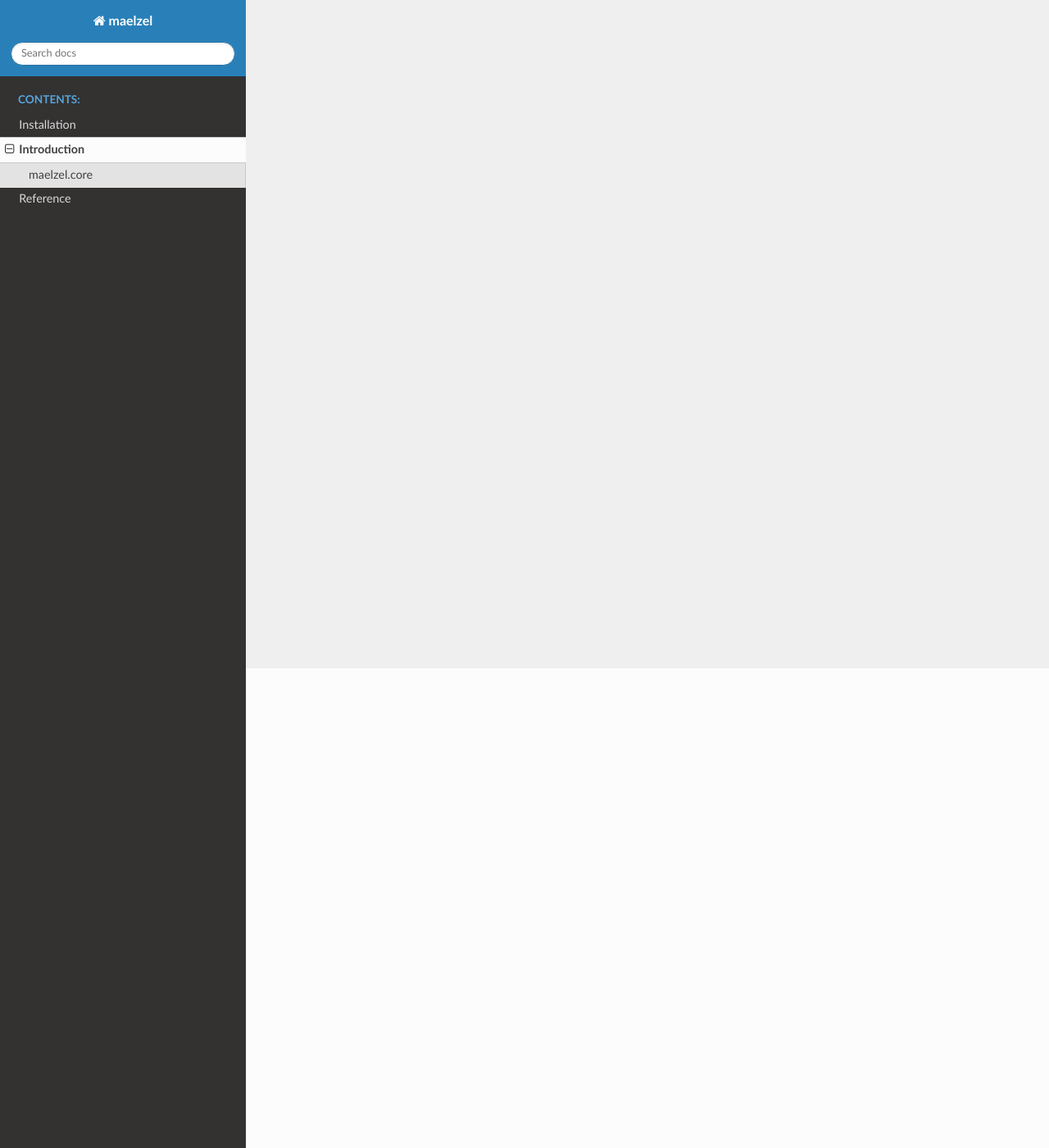
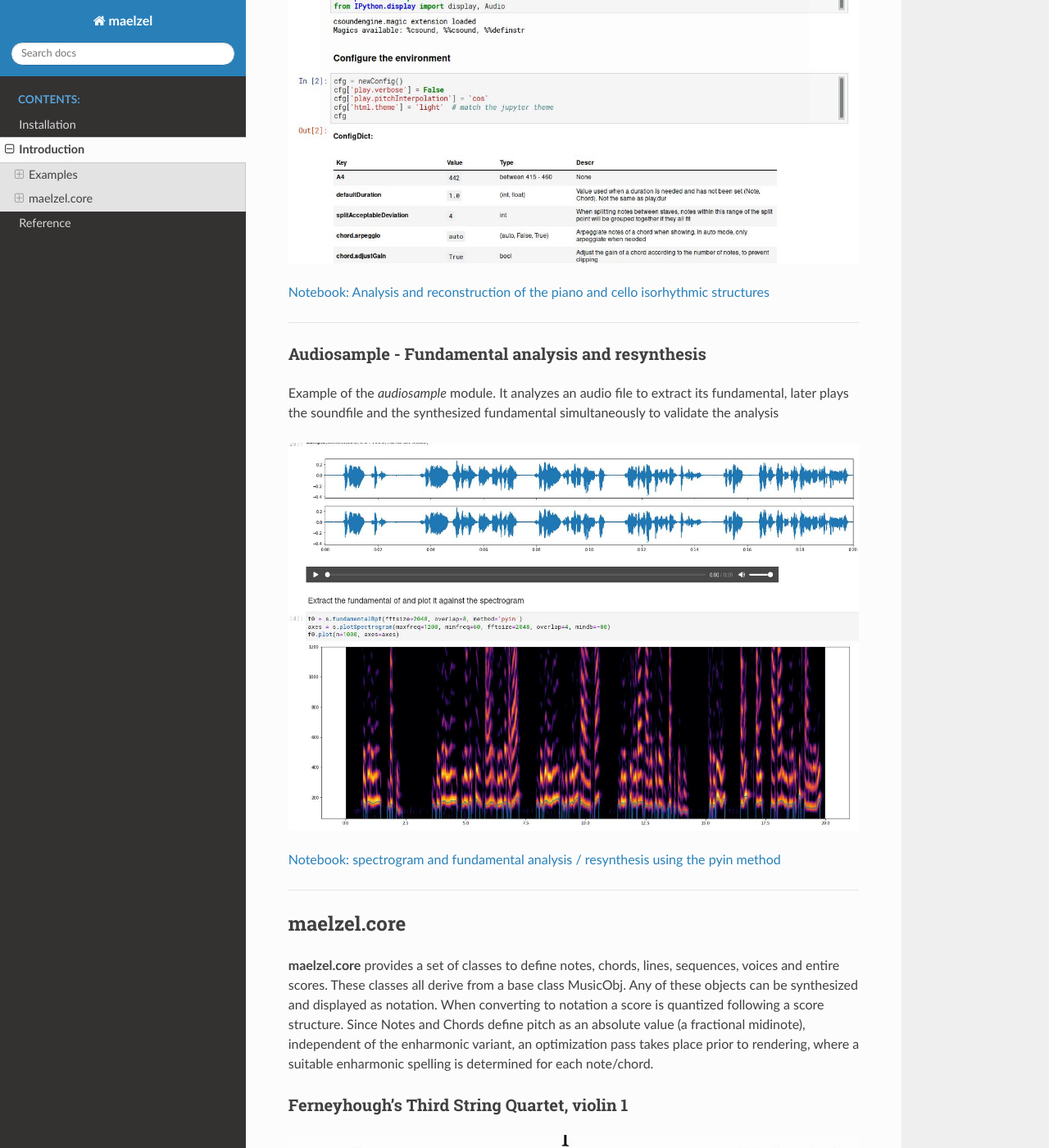
Before and after one commit to gesellkammer/maelzel, a Sphinx documentation site: the page built from docs/Introduction.rst, in a window 1280 px wide and 1400 px high, scrolled down 585 px. Shown: the whole window at 82% size. Built offline with Sphinx 7.4.7 and the Read the Docs theme 2.0.0, drawn with Linux system fonts in a browser that asks for light colours; pages that are not in the unit, such as notebooks, are missing from menus; some of the changed text lies outside the part shown.

Commit message:
fixed offline rendering

```diff
--- a/docs/Introduction.rst
+++ b/docs/Introduction.rst
@@ -1,9 +1,108 @@
 Introduction
 ============
+
+Introduction text
+
+Examples
+--------
+
+Messiaen - Quatour pour la fin du temps - La liturgie de Cristal
+~~~~~~~~~~~~~~~~~~~~~~~~~~~~~~~~~~~~~~~~~~~~~~~~~~~~~~~~~~~~~~~~
+
+This example contains an analysis and reconstruction of the rhythmic ostinati in Messiaen's "La liturgie de Cristal"
+
+.. image:: assets/messiaen-notebook.jpg
+  :target: https://nbviewer.jupyter.org/github/gesellkammer/maelzel/blob/master/examples/Messiaen-La%20Liturgie%20de%20Cristal.ipynb
+  :alt: Screenshot of jupyter notebook
+
+`Notebook: Analysis and reconstruction of the piano and cello isorhythmic structures <https://nbviewer.jupyter.org/github/gesellkammer/maelzel/blob/master/examples/Messiaen-La%20Liturgie%20de%20Cristal.ipynb>`_
+
+
+----
+
+
+Audiosample - Fundamental analysis and resynthesis
+~~~~~~~~~~~~~~~~~~~~~~~~~~~~~~~~~~~~~~~~~~~~~~~~~~
+
+Example of the `audiosample` module. It analyzes an audio file to
+extract its fundamental, later plays the soundfile and the synthesized
+fundamental simultaneously to validate the analysis
+
+.. image:: assets/audiosample-notebook.jpg
+  :target: https://nbviewer.org/github/gesellkammer/maelzel/blob/master/examples/audiosample.ipynb
+  :alt: Screenshot of audiosample notebook
+
+`Notebook: spectrogram and fundamental analysis / resynthesis using the pyin method <https://nbviewer.org/github/gesellkammer/maelzel/blob/master/examples/audiosample.ipynb?flush_cache=true>`_
+
+
+----------------------
 
 maelzel.core
 ------------
 
+**maelzel.core** provides a set of classes to define notes, chords,
+lines, sequences, voices and entire scores. These classes all derive
+from a base class MusicObj. Any of these objects can be synthesized
+and displayed as notation. When converting to notation a score is
+quantized following a score structure. Since Notes and Chords define
+pitch as an absolute value (a fractional midinote), independent of the
+enharmonic variant, an optimization pass takes place prior to rendering,
+where a suitable enharmonic spelling is determined for each note/chord.
+
+Ferneyhough's Third String Quartet, violin 1
+~~~~~~~~~~~~~~~~~~~~~~~~~~~~~~~~~~~~~~~~~~~~
+
+.. image:: assets/ferney1-orig.jpg
+
 .. code-block:: python
 
-    # Example here
+    from maelzel.core import *
+    from fractions import Fraction as F
+    struct = ScoreStruct.fromString(r'''
+        5/8, 36
+        .
+        3/8
+        11/16
+        5/8
+        4/8
+        .
+    ''')
+    struct.title = "Third String Quartet"
+    setScoreStruct(struct)
+
+    v1 = [
+        Rest(0.25*1.5 + 0.25*F(3, 5)),
+        Chord("5G 5E+", dur=0.25*1.5*F(3, 5), tied=True, dynamic='ppp'),
+        Chord("5G 5E+", dur=0.25+0.25*F(2, 3), gliss="6Gb 6F"),
+        Note("4C#", start=struct.locationToBeat(1, 0.5), dur=1/8*F(2,3), dynamic='pp',
+             label='sul pont'),
+        Note("4E", dur=1/8*F(2,3)),
+        Note("4C", dur=1/8*F(2,3)),
+        Note("4D", dur=1/8*F(2,3), dynamic='ppp'),
+        Chord("4Eb 4D+", start=struct.locationToBeat(1, 1.25), dur=1+0.25+0.25*F(2,3), tied=True,
+              dynamic='pppp'),
+        Chord("4Eb 4D+", dur=0.5*F(2,3)+0.25*F(2, 3), gliss="4G- 4E"),
+        Note("5G", start=struct.locationToBeat(2, 0.5+0.5*F(2,3)),
+             dur=F(2,3)*0.25+0.5+1.5+1/16*F(2, 3),
+             dynamic='pp'
+             ).setSymbol('articulation', 'accent'),
+        Note("7C#", 1/8*F(2,3)+0.25*1.5+0.25*1.75)
+    ]
+
+    V1 = Voice(v1, 'Violin 1')
+    V1
+
+
+.. image:: assets/ferney1.jpg
+
+Any `MusicObj` can be subjected to multiple operations. For example::
+
+    V1.timeScale(4/3)
+
+.. image:: assets/ferney1-timescale.jpg
+
+Or::
+
+    V1.invertPitch("5F-").timeScale(11/7)
+
+.. image:: assets/ferney1-invert-timescale.jpg
```
Also changed, not shown: docs/assets/ferney1-invert-timescale.jpg (added), docs/assets/ferney1-orig.jpg (added), docs/assets/ferney1-timescale.jpg (added), docs/assets/ferney1.jpg (added), 6 other files.
